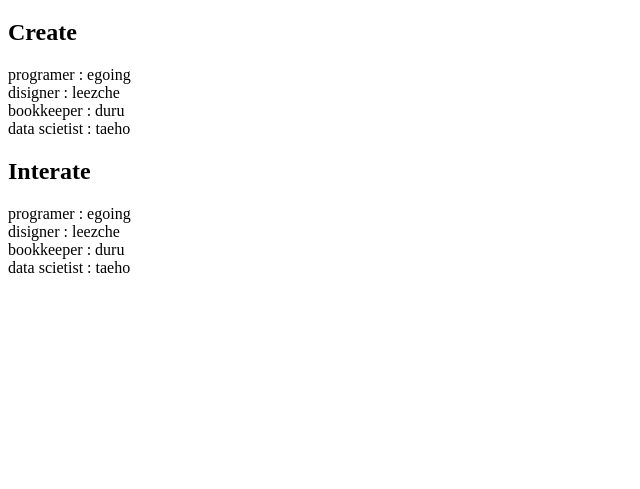
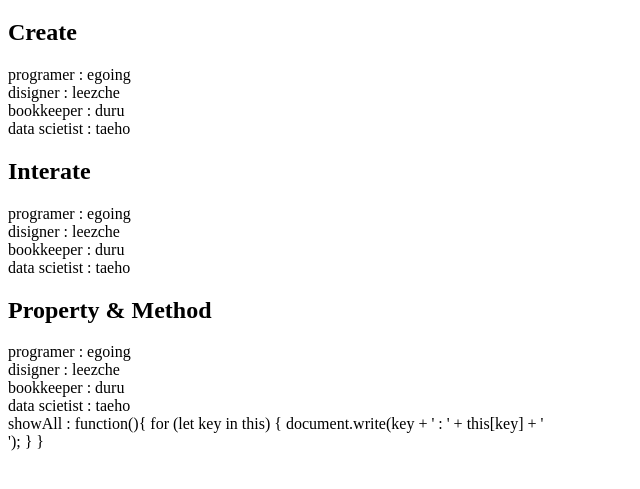
Before and after one commit to rahosung/Web_Hosting, a plain HTML site: page html/ex10.html in a window 1280 px wide. Shown: the part 61-550 px from the top of the page, without its empty margins (0-640 px from the left). Drawn offline with Linux system fonts and the light colour scheme.

Commit message:
Added property and method examples

```diff
--- a/html/ex10.html
+++ b/html/ex10.html
@@ -29,6 +29,17 @@
             document.write(key + ' : ' + coworkers[key] + '<br>');
         }
     </script>
+    <h2>Property & Method</h2>
+    <!--Property 객체에 소속된 변수-->
+    <!--Method 객체에 소속된 함수-->
+    <script>
+        coworkers.showAll = function(){
+            for (let key in this) {
+                document.write(key + ' : ' + this[key] + '<br>');
+            }
+        }
+        coworkers.showAll();
+    </script>
 </body>
 
 </html>
```
